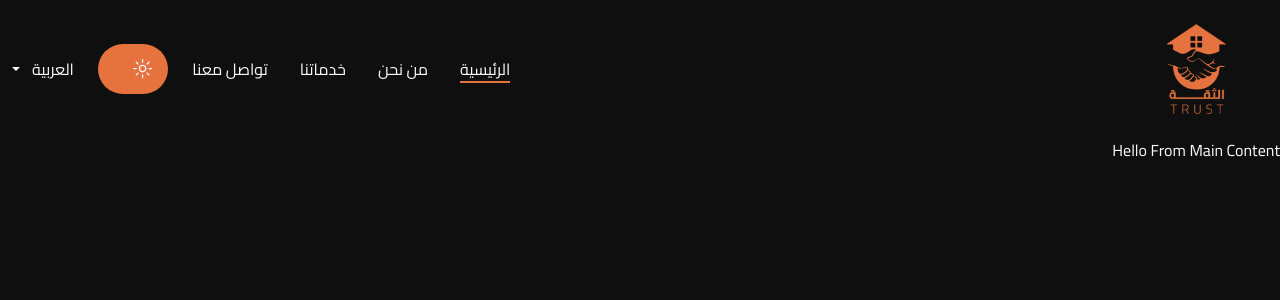
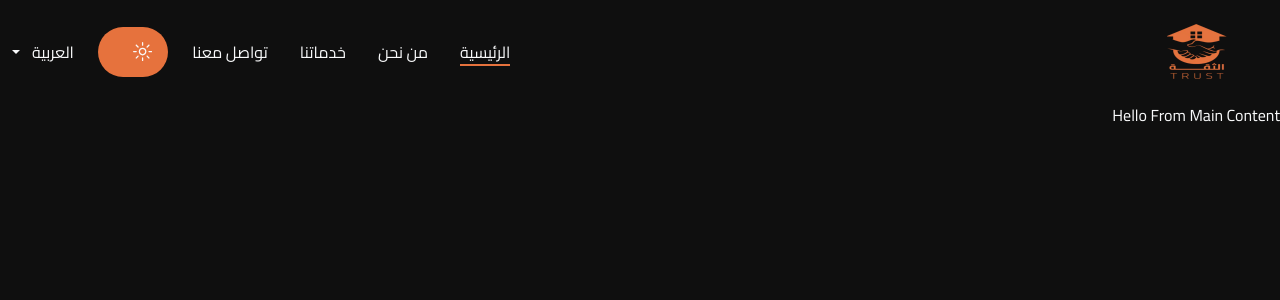
Before and after one commit to amr-ibrahim7/myprojectss, a React (Vite) app: page / in a window 1280 px wide. Shown: the top 300 px of the page. Built offline with nearby package versions, Linux system fonts and the light colour scheme; what tailwindcss-animatecss would draw is missing.

Commit message:
edit images

```diff
--- a/index.html
+++ b/index.html
@@ -3,7 +3,7 @@
   <head>
     <meta charset="UTF-8" />
     <meta name="viewport" content="width=device-width, initial-scale=1.0" />
-       <link rel="preload" as="image" href="/image/LogoMe.webp" />
+       <link rel="preload" as="image" href="/image/LogoMe1.webp" />
 <link rel="icon" type="image/svg+xml" href="/LogoMe2.webp" sizes="32x32" />
       <link rel="preload" href="https://fonts.googleapis.com/css2?family=Cairo:wght@400;500;600;700&display=swap" as="style">
   <link rel="stylesheet" href="https://fonts.googleapis.com/css2?family=Cairo:wght@400;500;600;700&display=swap">
--- a/src/components/Logo.jsx
+++ b/src/components/Logo.jsx
@@ -28,8 +28,8 @@ const Logo = () => {
     <Link to="/" aria-label="Home">
       <img
         src="/image/LogoMe1.webp"
-        // srcSet="/image/LogoMe11-medium.webp 320w, /image/LogoMe11-large.webp 640w"
-        // sizes="(max-width: 768px) 320px, (min-width: 769px) 640px"
+        srcSet="/image/LogoMe11-medium.webp 320w, /image/LogoMe11-large.webp 640w"
+        sizes="(max-width: 768px) 320px, (min-width: 769px) 640px"
         width={160}
         height={55}
         alt="Company logo"
```
